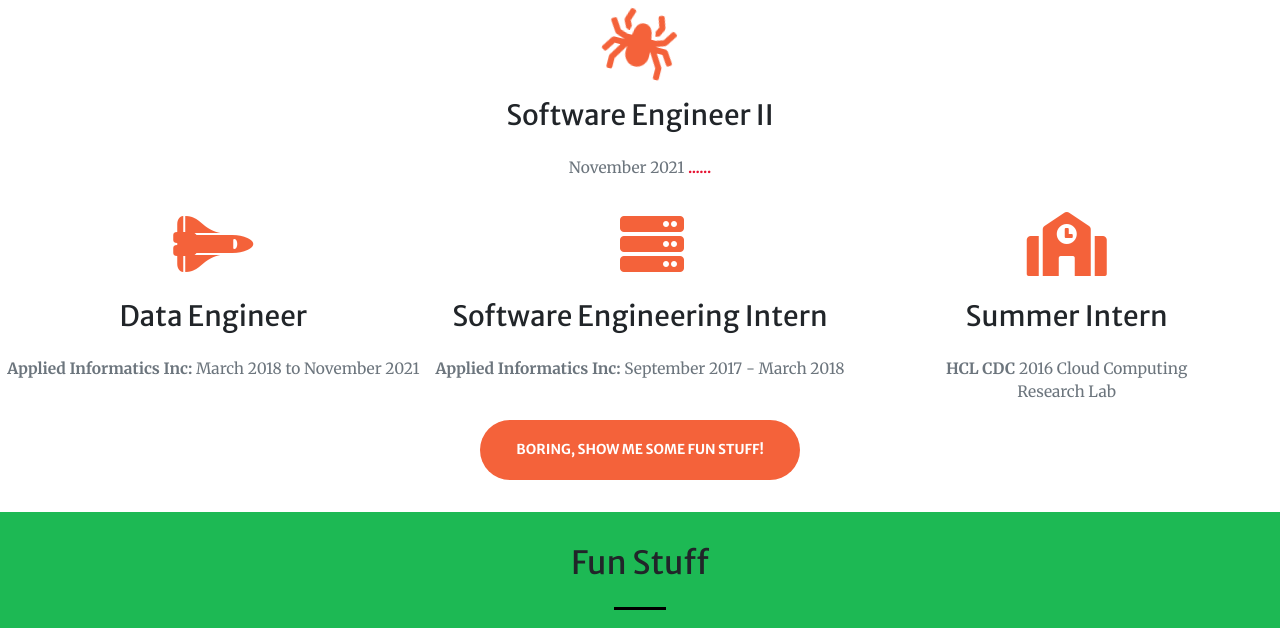
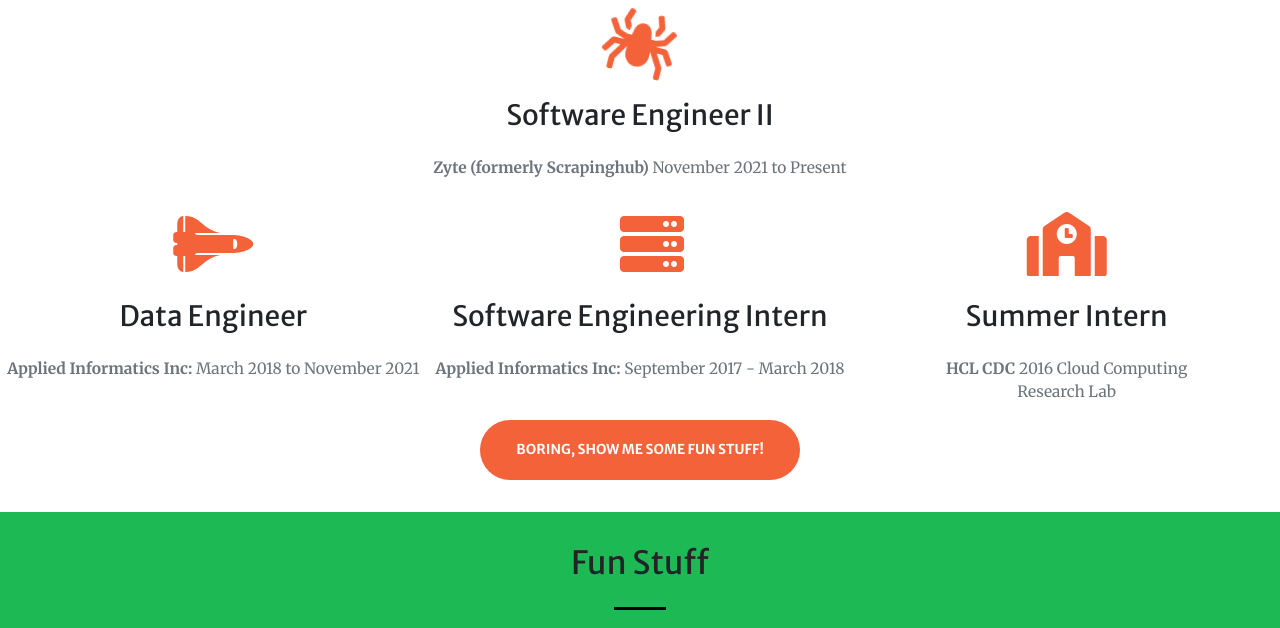
Before and after one commit to muneer22/muneer22.github.io, a plain HTML site: page index.html in a window 1280 px wide. Shown: the part 1438-2066 px from the top of the page. Drawn offline with nearby package versions, Linux system fonts and the light colour scheme.

Commit message:
Update index.html

```diff
--- a/index.html
+++ b/index.html
@@ -152,7 +152,7 @@
           <!-- <i class="fa fa-4x fa-rocket text-primary sr-icons"></i> -->
           <i class="fa fa-4x fa-spider fa-spin text-primary sr-icons"></i>
           <h3 class="mt-4 mb-4">Software Engineer II</h3>
-          <p class="text-muted">November 2021 <span class="RtnRed"> <b> ...... </b></span></p>
+          <p class="text-muted"><b>Zyte (formerly Scrapinghub) </b> November 2021 to Present</p>
         </div>
         <div class="col-lg-4 col-sm-6 text-center">
           <i class="fa fa-4x fa-space-shuttle  text-primary sr-icons"></i>
```
